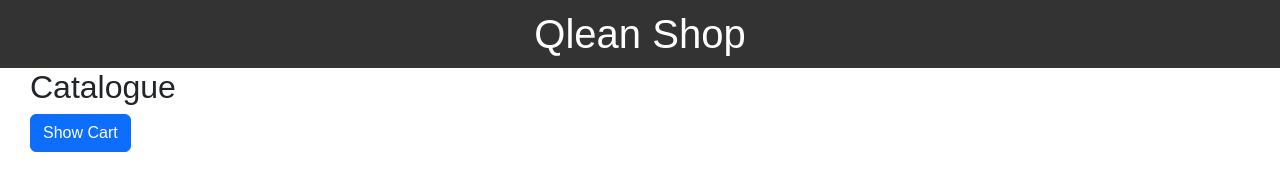
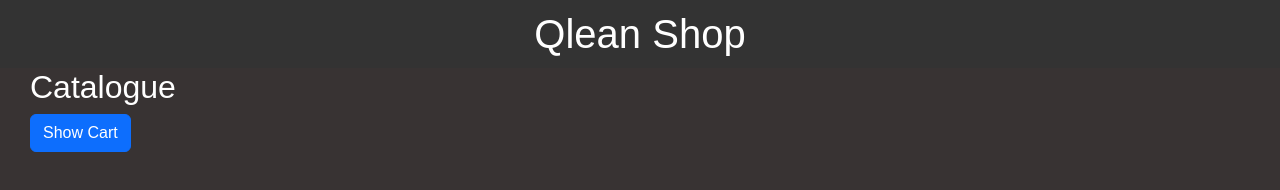
Before and after one commit to QleanGG/Electronic-Shop, a plain HTML site: page index.html in a window 1280 px wide. Drawn offline with nearby package versions, Linux system fonts and the light colour scheme; no server answers.

Commit message:
added a bit of styling

```diff
--- a/styles.css
+++ b/styles.css
@@ -2,6 +2,7 @@ body {
     font-family: 'Arial', sans-serif;
     margin: 0;
     padding: 0;
+    background-color: rgb(56, 51, 51);
 }
 
 header {
@@ -13,6 +14,10 @@ header {
 
 h1 {
     margin: 0;
+}
+
+h1,h2,h3 {
+    color: white;
 }
 
 #cart {
```
